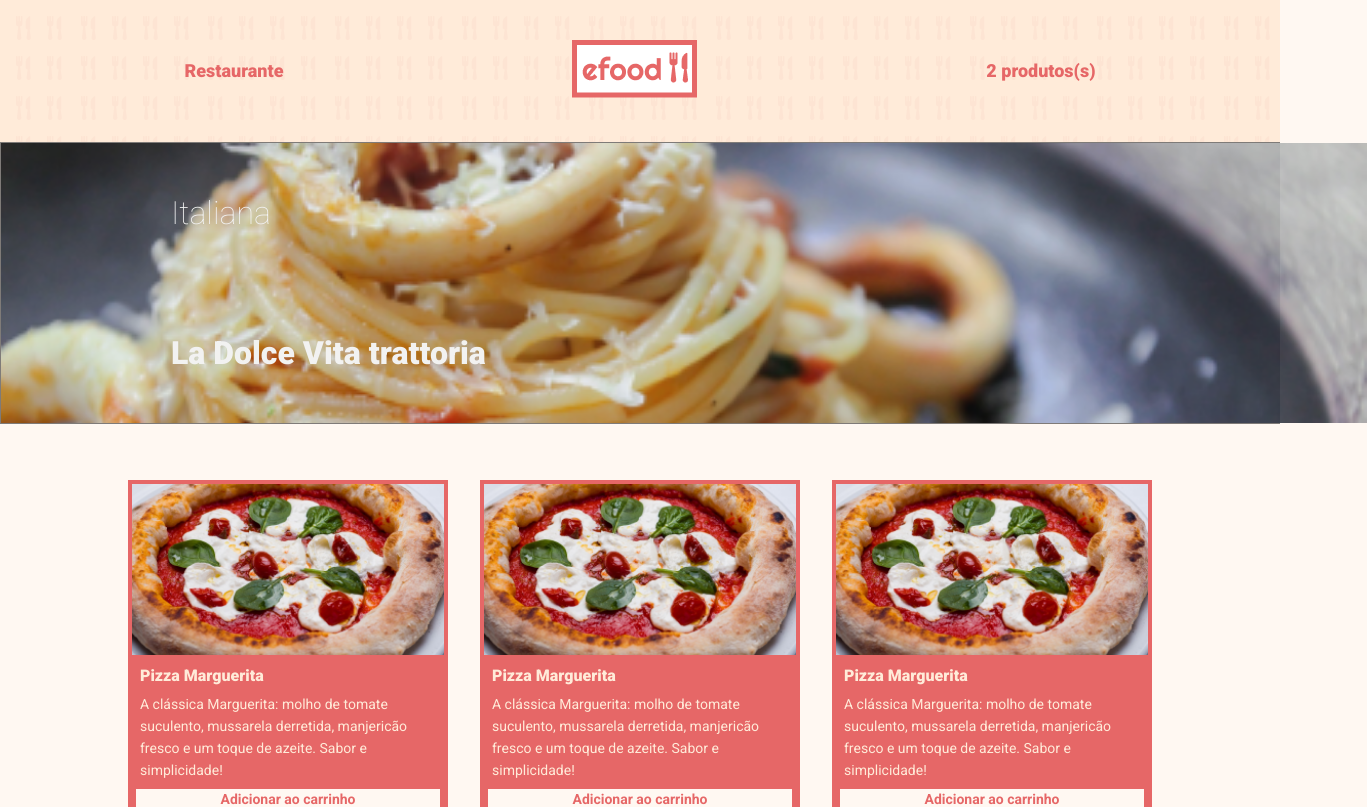
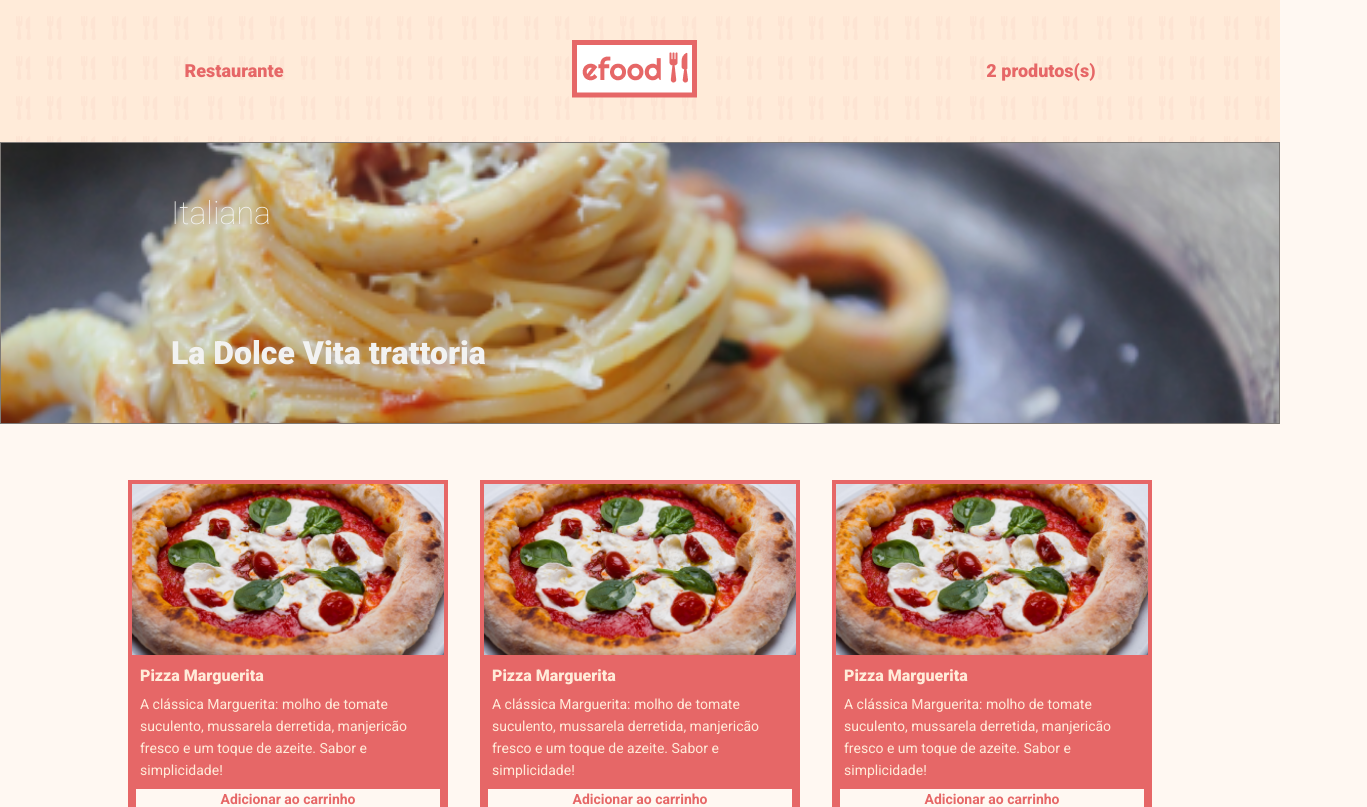
Before and after one commit to johnicassere/efood-p1, a React (Create React App) app: page /perfil in a window 1280 px wide. Shown: the top 807 px of the page, 1367 px wide, since content can reach past the window. Built offline with nearby package versions, Linux system fonts and the light colour scheme.

Commit message:
header p1

```diff
--- a/src/components/Header/styles.ts
+++ b/src/components/Header/styles.ts
@@ -40,7 +40,7 @@ export const HeaderImg = styled.div`
     background-repeat: no-repeat;
     background-size: cover;
     opacity: .9;
-    width: 1366px;
+    width: 100%;
     height: 280px;
     display: flex;
     flex-direction: column;
--- a/src/styles.ts
+++ b/src/styles.ts
@@ -25,8 +25,6 @@ export const Globalcss = createGlobalStyle`
 `
 
 export const Container = styled.div`
-   /* max-width: 1366px; */
    width: 100%;
    margin: 0 auto;
-   /* padding-top: 24px; */
 `
```
